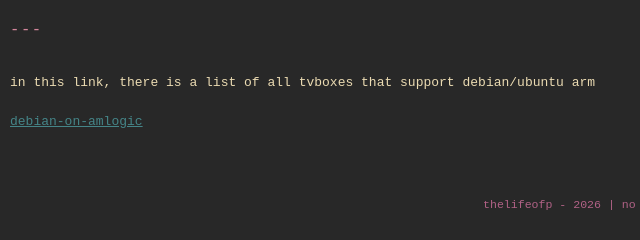
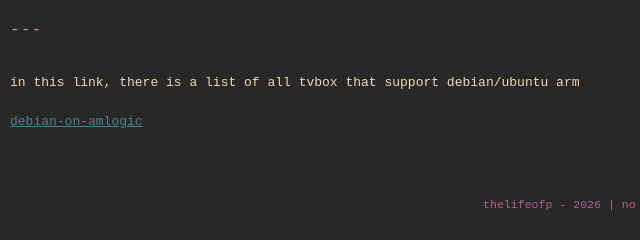
Before and after one commit to thelifeofpsh/thelifeofpsh.github.io, a plain HTML site: page post1.html in a window 1280 px wide. Shown: the part 1784-2024 px from the top of the page, 253-893 px from the left. Drawn offline with Linux system fonts and the light colour scheme.

Commit message:
FIX POST AGAIN

```diff
--- a/post1.html
+++ b/post1.html
@@ -76,8 +76,8 @@ didn’t really like how it worked. so, i installed <em>Debian</em> for
 arm and now it’s much better than before!</p>
 <p><img src="img/tanixw2.png" alt="the machine" width="300" height="300"></p>
 <hr />
-<p>in this link, there is a list of all tvboxes that support
-debian/ubuntu arm</p>
+<p>in this link, there is a list of all tvbox that support debian/ubuntu
+arm</p>
 <p><a
 href="https://github.com/devmfc/debian-on-amlogic"><u>debian-on-amlogic</u></a></p>
 </article>
```
